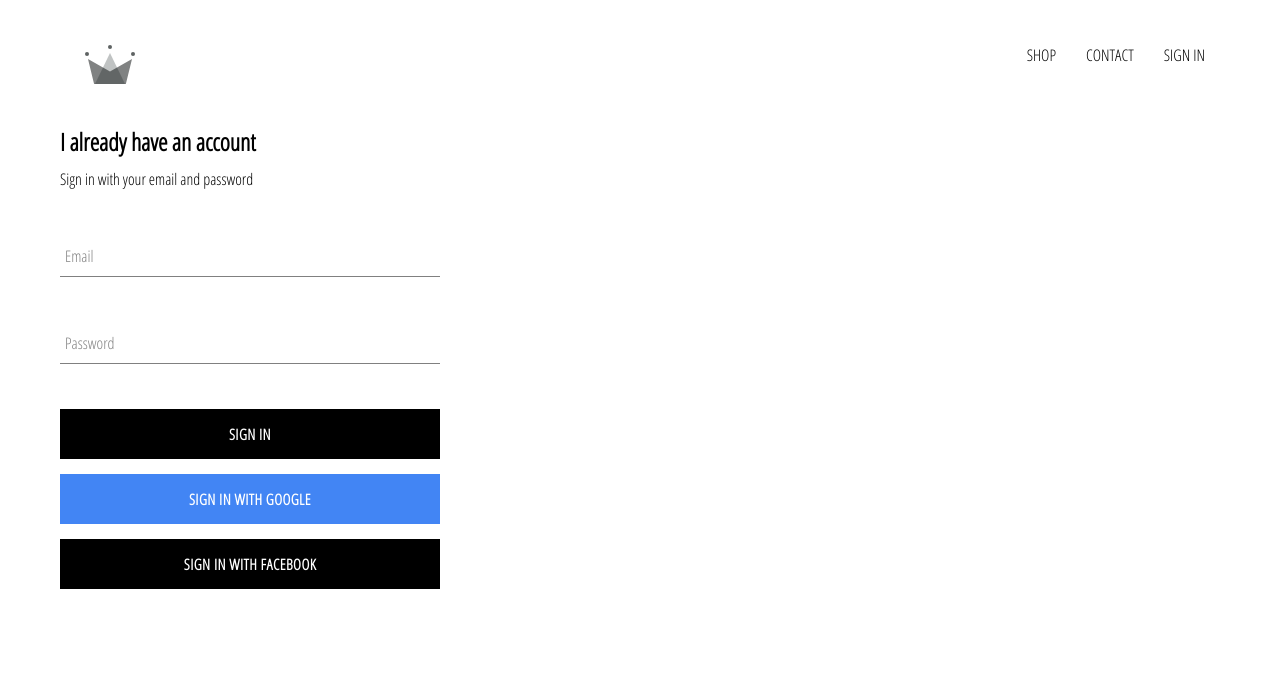
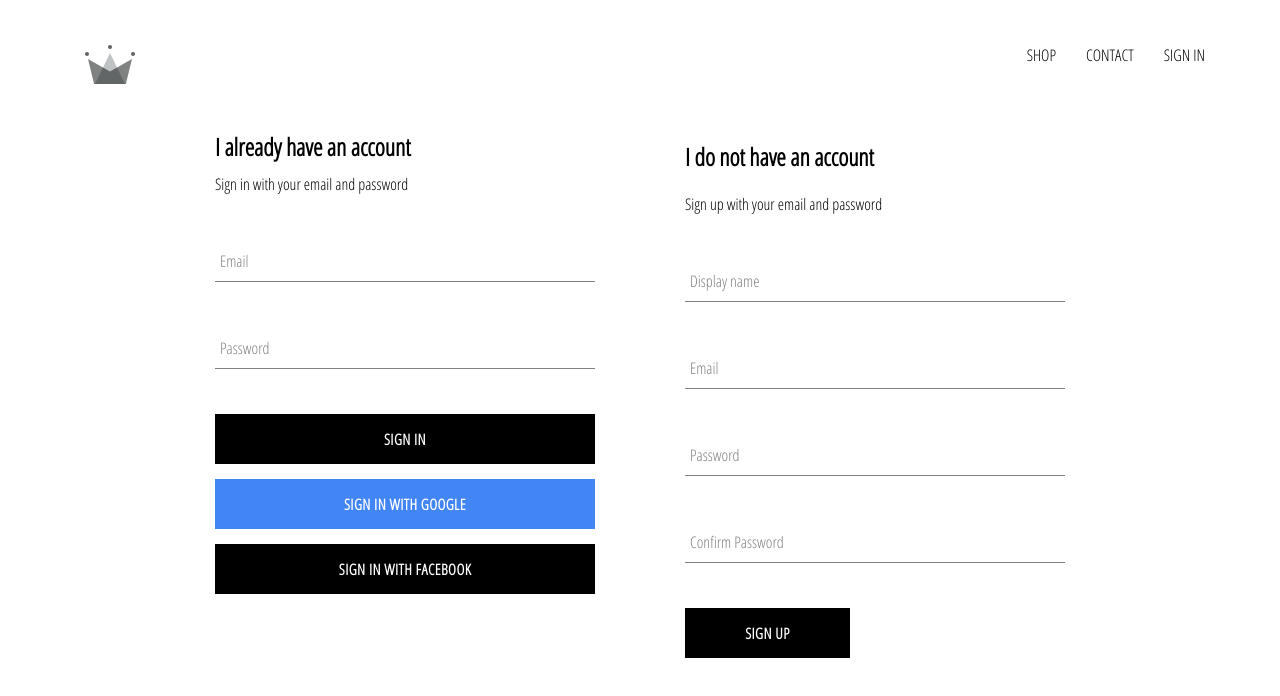
Before and after one commit to LegendarySamurai/crwn-clothing, a React (Create React App) app: page /signin in a window 1280 px wide. Shown: the top 696 px of the page. Built offline with nearby package versions, Linux system fonts and the light colour scheme; no server answers.

Commit message:
Implemented Firebase utils, included ability to store authenticated users into Firebase Firestore database

```diff
--- a/src/App.js
+++ b/src/App.js
@@ -23,16 +23,30 @@
 	componentDidMount () {
 		this.unsubscribeFromAuth = auth.onAuthStateChanged(async (userAuth) => {
 			// checking if userAuth object is not 'null' (exists)
+			// meaning if a user has signed in
 			if (userAuth) {
+				// createUserProfileDocument returns userRef
 				const userRef = await createUserProfileDocument(userAuth);
 
+				// listening to the moment database has updated at that reference with any new data
+				// 'snapshot' represents data that is currently (in its current state)
+				// stored in our database
 				userRef.onSnapshot(snapShot => {
-					console.log(snapShot.data());
+					this.setState({
+						currentUser: {
+							id: snapShot.id,
+							...snapShot.data()
+						}
+					});
+
+					console.log('APP STATE =>', this.state);
 				});
 			}
-			console.log('LOGGED-IN USER =>',  userAuth);
-
-			this.setState({ currentUser: userAuth });
+			// if user signs out
+			else {
+				// setting current user to 'null'
+				this.setState({ currentUser: userAuth });
+			}
 		});
 	}
 
--- /dev/null
+++ b/src/components/sign-up/sign-up.component.jsx
@@ -0,0 +1,103 @@
+import React from 'react';
+
+import FormInput from '../form-input/form-input.component';
+import CustomButton from '../custom-button/custom-button.component';
+
+import { auth, createUserProfileDocument } from '../../firebase/firebase.utils';
+
+import './sign-up.styles.scss';
+
+class SignUp extends React.Component {
+	constructor (props) {
+		super(props);
+
+		this.state = {
+			displayName: '',
+			email: '',
+			password: '',
+			confirmPassword: ''
+		};
+	}
+
+	handleSubmit = async (evt) => {
+		evt.preventDefault();
+
+		const { displayName, email, password, confirmPassword } = this.state;
+
+		if (password !== confirmPassword) {
+			alert('Passwords do not match');
+			return false;
+		}
+
+		try {
+			const { user } = await auth.createUserWithEmailAndPassword(email, password);
+
+			await createUserProfileDocument(user, { displayName });
+
+			this.setState({
+				displayName: '',
+				email: '',
+				password: '',
+				confirmPassword: ''
+			});
+		}
+		catch (err) {
+			console.log('Error:', err);
+		}
+	};
+
+	handleChange = (evt) => {
+		const { name, value } = evt.target;
+
+		this.setState({ [name]: value });
+	};
+
+	render () {
+		const { displayName, email, password, confirmPassword } = this.state;
+
+		return (
+			<div className="sign-up">
+				<h2>I do not have an account</h2>
+				<span>Sign up with your email and password</span>
+
+				<form className="sign-up-form" onSubmit={ this.handleSubmit }>
+					<FormInput
+						label="Display name"
+						type="text"
+						name="displayName"
+						value={ displayName }
+						handleChange={ this.handleChange }
+						required
+					/>
+					<FormInput
+						label="Email"
+						type="email"
+						name="email"
+						value={ email }
+						handleChange={ this.handleChange }
+						required
+					/>
+					<FormInput
+						label="Password"
+						type="password"
+						name="password"
+						value={ password }
+						handleChange={ this.handleChange }
+						required
+					/>
+					<FormInput
+						label="Confirm Password"
+						type="password"
+						name="confirmPassword"
+						value={ confirmPassword }
+						handleChange={ this.handleChange }
+						required
+					/>
+					<CustomButton type="submit">SIGN UP</CustomButton>
+				</form>
+			</div>
+		)
+	}
+}
+
+export default SignUp;
--- /dev/null
+++ b/src/components/sign-up/sign-up.styles.scss
@@ -0,0 +1,9 @@
+.sign-up {
+  display: flex;
+  flex-direction: column;
+  width: 380px;
+
+  .title {
+    margin: 10px 0;
+  }
+}
--- a/src/firebase/firebase.utils.js
+++ b/src/firebase/firebase.utils.js
@@ -27,6 +27,7 @@
 		const { displayName, email } = userAuth;
 		const createAt = new Date();
 
+		// this code below creates a Snapshot (data)
 		try {
 			await userRef.set({
 				displayName,
@@ -40,6 +41,7 @@
 		}
 	}
 
+	// returning current user in case we want to use the user reference object to do other things
 	return userRef;
 };
 
--- a/src/pages/sign-in/sing-in-and-sign-up.component.jsx
+++ b/src/pages/sign-in/sing-in-and-sign-up.component.jsx
@@ -3,10 +3,12 @@
 import './sing-in-and-sign-up.styles.scss';
 
 import SignIn from '../../components/sign-in/sign-in.component';
+import SignUp from '../../components/sign-up/sign-up.component';
 
 const SignInPage = () => (
-	<div className="sign-in-page">
+	<div className="sing-in-and-sign-up">
 		<SignIn/>
+		<SignUp/>
 	</div>
 );
 
--- a/src/pages/sign-in/sing-in-and-sign-up.styles.scss
+++ b/src/pages/sign-in/sing-in-and-sign-up.styles.scss
@@ -0,0 +1,6 @@
+.sing-in-and-sign-up {
+  display: flex;
+  width: 850px;
+  justify-content: space-between;
+  margin: 30px auto;
+}
```
